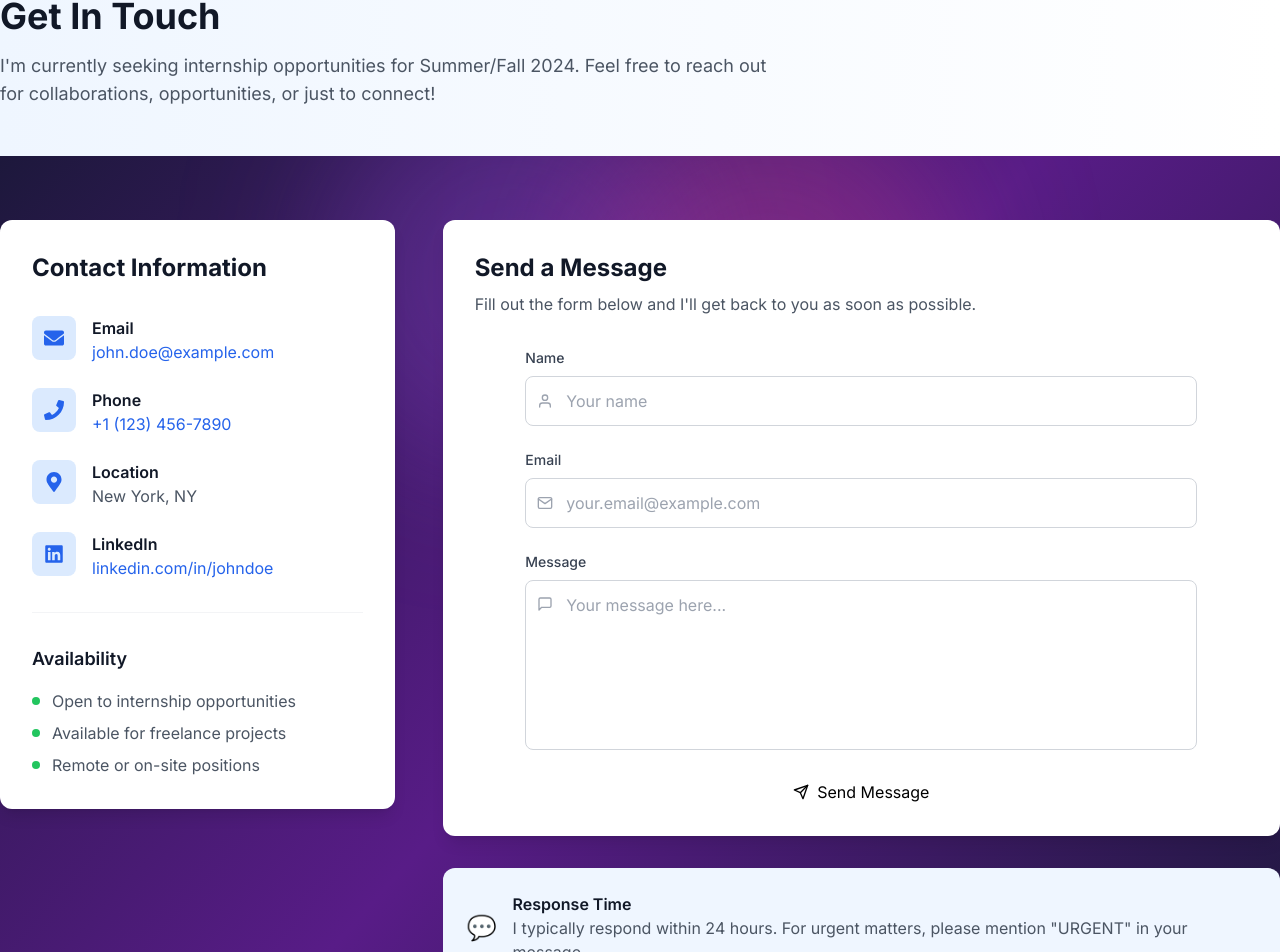
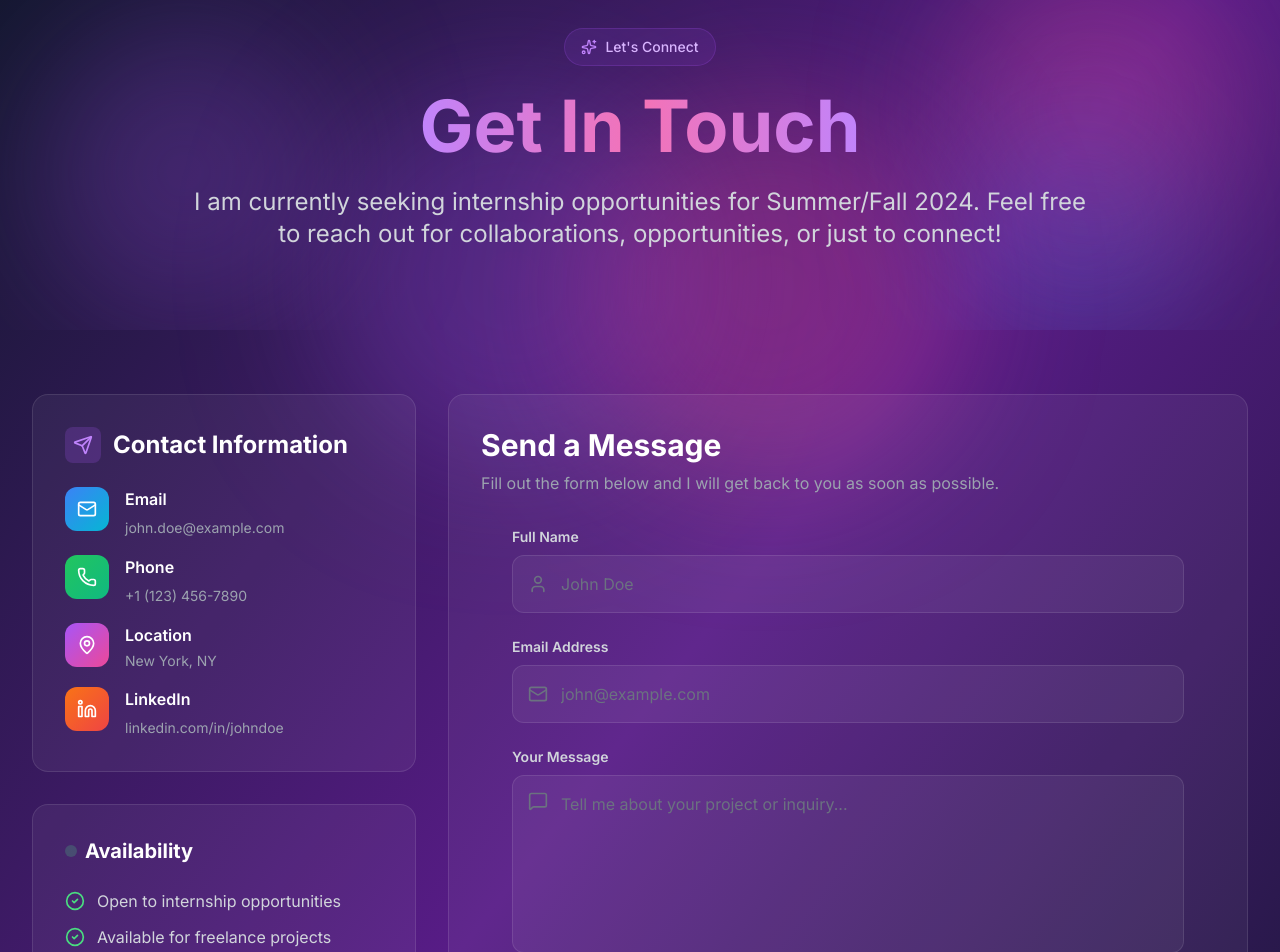
Before and after one commit to arosha-w/Portfolio-arosha, a React app in the folder frontend/: page /contact in a window 1280 px wide. Shown: the part 116-1068 px from the top of the page. Built offline with nearby package versions, Linux system fonts and the light colour scheme; the HTML template or start-up script is replaced by a standard one.

Commit message:
add styles for page

```diff
--- a/frontend/src/components/ContactForm.jsx
+++ b/frontend/src/components/ContactForm.jsx
@@ -1,5 +1,5 @@
 import { useState } from 'react';
-import { FiSend, FiUser, FiMail, FiMessageSquare } from 'react-icons/fi';
+import { Send, User, Mail, MessageSquare, CheckCircle2, AlertCircle } from 'lucide-react';
 import axios from 'axios';
 
 const ContactForm = () => {
@@ -48,12 +48,12 @@ const ContactForm = () => {
     <div className="max-w-2xl mx-auto">
       <form onSubmit={handleSubmit} className="space-y-6">
         {/* Name Input */}
-        <div>
-          <label htmlFor="name" className="block text-sm font-medium text-gray-700 mb-2">
-            Name
+        <div className="group">
+          <label htmlFor="name" className="block text-sm font-semibold text-gray-300 mb-2">
+            Full Name
           </label>
           <div className="relative">
-            <FiUser className="absolute left-3 top-1/2 transform -translate-y-1/2 text-gray-400" />
+            <User className="absolute left-4 top-1/2 transform -translate-y-1/2 text-gray-500 w-5 h-5 group-hover:text-purple-400 transition-colors duration-300" />
             <input
               type="text"
               id="name"
@@ -61,19 +61,19 @@ const ContactForm = () => {
               value={formData.name}
               onChange={handleChange}
               required
-              className="w-full pl-10 pr-4 py-3 border border-gray-300 rounded-lg focus:ring-2 focus:ring-primary-500 focus:border-transparent transition-all duration-300"
-              placeholder="Your name"
+              className="w-full pl-12 pr-4 py-4 bg-white/5 border border-white/10 rounded-xl text-white placeholder-gray-500 focus:border-purple-500 focus:ring-2 focus:ring-purple-500/20 transition-all duration-300 hover:border-white/20"
+              placeholder="John Doe"
             />
           </div>
         </div>
 
         {/* Email Input */}
-        <div>
-          <label htmlFor="email" className="block text-sm font-medium text-gray-700 mb-2">
-            Email
+        <div className="group">
+          <label htmlFor="email" className="block text-sm font-semibold text-gray-300 mb-2">
+            Email Address
           </label>
           <div className="relative">
-            <FiMail className="absolute left-3 top-1/2 transform -translate-y-1/2 text-gray-400" />
+            <Mail className="absolute left-4 top-1/2 transform -translate-y-1/2 text-gray-500 w-5 h-5 group-hover:text-purple-400 transition-colors duration-300" />
             <input
               type="email"
               id="email"
@@ -81,19 +81,19 @@ const ContactForm = () => {
               value={formData.email}
               onChange={handleChange}
               required
-              className="w-full pl-10 pr-4 py-3 border border-gray-300 rounded-lg focus:ring-2 focus:ring-primary-500 focus:border-transparent transition-all duration-300"
-              placeholder="your.email@example.com"
+              className="w-full pl-12 pr-4 py-4 bg-white/5 border border-white/10 rounded-xl text-white placeholder-gray-500 focus:border-purple-500 focus:ring-2 focus:ring-purple-500/20 transition-all duration-300 hover:border-white/20"
+              placeholder="john@example.com"
             />
           </div>
         </div>
 
         {/* Message Input */}
-        <div>
-          <label htmlFor="message" className="block text-sm font-medium text-gray-700 mb-2">
-            Message
+        <div className="group">
+          <label htmlFor="message" className="block text-sm font-semibold text-gray-300 mb-2">
+            Your Message
           </label>
           <div className="relative">
-            <FiMessageSquare className="absolute left-3 top-4 text-gray-400" />
+            <MessageSquare className="absolute left-4 top-4 text-gray-500 w-5 h-5 group-hover:text-purple-400 transition-colors duration-300" />
             <textarea
               id="message"
               name="message"
@@ -101,8 +101,8 @@ const ContactForm = () => {
               onChange={handleChange}
               required
               rows="6"
-              className="w-full pl-10 pr-4 py-3 border border-gray-300 rounded-lg focus:ring-2 focus:ring-primary-500 focus:border-transparent transition-all duration-300 resize-none"
-              placeholder="Your message here..."
+              className="w-full pl-12 pr-4 py-4 bg-white/5 border border-white/10 rounded-xl text-white placeholder-gray-500 focus:border-purple-500 focus:ring-2 focus:ring-purple-500/20 transition-all duration-300 resize-none hover:border-white/20"
+              placeholder="Tell me about your project or inquiry..."
             />
           </div>
         </div>
@@ -111,16 +111,16 @@ const ContactForm = () => {
         <button
           type="submit"
           disabled={isSubmitting}
-          className="w-full btn-primary flex items-center justify-center space-x-2 disabled:opacity-50 disabled:cursor-not-allowed"
+          className="group w-full px-8 py-4 bg-gradient-to-r from-purple-600 to-pink-600 hover:from-purple-500 hover:to-pink-500 text-white rounded-xl font-semibold shadow-lg shadow-purple-500/50 transition-all duration-300 hover:scale-105 hover:shadow-xl hover:shadow-purple-500/60 flex items-center justify-center gap-2 disabled:opacity-50 disabled:cursor-not-allowed disabled:hover:scale-100"
         >
           {isSubmitting ? (
             <>
-              <div className="w-5 h-5 border-t-2 border-white rounded-full animate-spin" />
+              <div className="w-5 h-5 border-2 border-white/30 border-t-white rounded-full animate-spin" />
               <span>Sending...</span>
             </>
           ) : (
             <>
-              <FiSend />
+              <Send className="w-5 h-5 group-hover:translate-x-1 transition-transform duration-300" />
               <span>Send Message</span>
             </>
           )}
@@ -129,16 +129,40 @@ const ContactForm = () => {
         {/* Status Message */}
         {submitStatus && (
           <div
-            className={`p-4 rounded-lg ${
+            className={`p-4 rounded-xl flex items-start gap-3 animate-fade-in ${
               submitStatus.type === 'success'
-                ? 'bg-green-50 text-green-800 border border-green-200'
-                : 'bg-red-50 text-red-800 border border-red-200'
+                ? 'bg-green-500/10 border border-green-500/30'
+                : 'bg-red-500/10 border border-red-500/30'
             }`}
           >
-            {submitStatus.message}
+            {submitStatus.type === 'success' ? (
+              <CheckCircle2 className="w-5 h-5 text-green-400 flex-shrink-0 mt-0.5" />
+            ) : (
+              <AlertCircle className="w-5 h-5 text-red-400 flex-shrink-0 mt-0.5" />
+            )}
+            <p className={submitStatus.type === 'success' ? 'text-green-400' : 'text-red-400'}>
+              {submitStatus.message}
+            </p>
           </div>
         )}
       </form>
+
+      <style>{`
+        @keyframes fade-in {
+          from {
+            opacity: 0;
+            transform: translateY(10px);
+          }
+          to {
+            opacity: 1;
+            transform: translateY(0);
+          }
+        }
+
+        .animate-fade-in {
+          animation: fade-in 0.3s ease-out;
+        }
+      `}</style>
     </div>
   );
 };
--- a/frontend/src/pages/Contact.jsx
+++ b/frontend/src/pages/Contact.jsx
@@ -1,125 +1,188 @@
+import { useState } from 'react';
 import ContactForm from '../components/ContactForm';
-import { FaEnvelope, FaPhone, FaMapMarkerAlt, FaLinkedin } from 'react-icons/fa';
+import { Mail, Phone, MapPin, Linkedin, Github, Sparkles, Clock, CheckCircle2, Send } from 'lucide-react';
 
 const Contact = () => {
   const contactInfo = [
     {
-      icon: FaEnvelope,
+      icon: Mail,
       title: 'Email',
       value: 'john.doe@example.com',
-      link: 'mailto:john.doe@example.com'
+      link: 'mailto:john.doe@example.com',
+      color: 'from-blue-500 to-cyan-500'
     },
     {
-      icon: FaPhone,
+      icon: Phone,
       title: 'Phone',
       value: '+1 (123) 456-7890',
-      link: 'tel:+11234567890'
+      link: 'tel:+11234567890',
+      color: 'from-green-500 to-emerald-500'
     },
     {
-      icon: FaMapMarkerAlt,
+      icon: MapPin,
       title: 'Location',
       value: 'New York, NY',
-      link: null
+      link: null,
+      color: 'from-purple-500 to-pink-500'
     },
     {
-      icon: FaLinkedin,
+      icon: Linkedin,
       title: 'LinkedIn',
       value: 'linkedin.com/in/johndoe',
-      link: 'https://linkedin.com/in/johndoe'
+      link: 'https://linkedin.com/in/johndoe',
+      color: 'from-orange-500 to-red-500'
     }
   ];
 
+  const availability = [
+    'Open to internship opportunities',
+    'Available for freelance projects',
+    'Remote or on-site positions'
+  ];
+
   return (
-    <div className="animate-fade-in">
-      {/* Header */}
-      <section className="py-12 bg-gradient-to-r from-primary-50 to-white">
-        <div className="section-padding">
-          <h1 className="text-4xl font-bold text-gray-900 mb-4">Get In Touch</h1>
-          <p className="text-lg text-gray-600 max-w-3xl">
-            I'm currently seeking internship opportunities for Summer/Fall 2024.
+    <div className="min-h-screen w-full overflow-x-hidden">
+      {/* Hero Section */}
+      <section className="relative py-20 overflow-hidden">
+        {/* Animated background */}
+        <div className="absolute inset-0 overflow-hidden pointer-events-none">
+          <div className="absolute top-20 left-10 w-72 h-72 bg-purple-500 rounded-full mix-blend-multiply filter blur-3xl opacity-20 animate-pulse"></div>
+          <div className="absolute bottom-20 right-10 w-72 h-72 bg-pink-500 rounded-full mix-blend-multiply filter blur-3xl opacity-20 animate-pulse" style={{ animationDelay: '1s' }}></div>
+          <div className="absolute top-40 right-20 w-60 h-60 bg-blue-500 rounded-full mix-blend-multiply filter blur-3xl opacity-20 animate-pulse" style={{ animationDelay: '2s' }}></div>
+        </div>
+
+        <div className="relative max-w-7xl mx-auto px-4 sm:px-6 lg:px-8">
+          <div className="text-center">
+            <div className="inline-flex items-center gap-2 px-4 py-2 bg-purple-500/10 backdrop-blur-sm rounded-full border border-purple-500/20 mb-6">
+              <Sparkles className="w-4 h-4 text-purple-400" />
+              <span className="text-purple-300 text-sm font-medium">Let's Connect</span>
+            </div>
+
+            <h1 className="text-5xl md:text-7xl font-bold mb-6">
+              <span className="bg-gradient-to-r from-purple-400 via-pink-400 to-purple-400 bg-clip-text text-transparent">
+                Get In Touch
+              </span>
+            </h1>
+
+            <p className="text-xl md:text-2xl text-gray-300 max-w-4xl mx-auto leading-relaxed">
+              I am currently seeking internship opportunities for Summer/Fall 2024.
               Feel free to reach out for collaborations, opportunities, or just to connect!
             </p>
+          </div>
         </div>
       </section>
 
       {/* Contact Content */}
-      <section className="py-16">
-        <div className="section-padding">
-          <div className="grid lg:grid-cols-3 gap-12">
-            {/* Contact Information */}
-            <div>
-              <div className="bg-white rounded-xl shadow-lg p-8">
-                <h2 className="text-2xl font-bold text-gray-900 mb-8">Contact Information</h2>
-                <div className="space-y-6">
-                  {contactInfo.map((info, index) => (
-                    <div key={index} className="flex items-start space-x-4">
-                      <div className="p-3 bg-primary-100 rounded-lg">
-                        <info.icon className="text-primary-600 text-xl" />
+      <section className="relative py-16 pb-20">
+        <div className="max-w-7xl mx-auto px-4 sm:px-6 lg:px-8">
+          <div className="grid lg:grid-cols-3 gap-8">
+            {/* Left Column - Contact Information */}
+            <div className="space-y-8">
+              {/* Contact Info Card */}
+              <div className="group relative bg-white/5 backdrop-blur-sm rounded-2xl p-8 border border-white/10 hover:border-purple-500/50 transition-all duration-300">
+                <div className="absolute inset-0 bg-gradient-to-br from-purple-500/5 to-pink-500/5 rounded-2xl opacity-0 group-hover:opacity-100 transition-opacity duration-300"></div>
+
+                <div className="relative">
+                  <h2 className="text-2xl font-bold text-white mb-6 flex items-center gap-3">
+                    <div className="p-2 bg-purple-500/20 rounded-lg">
+                      <Send className="w-5 h-5 text-purple-400" />
                     </div>
-                      <div>
-                        <h3 className="font-semibold text-gray-900">{info.title}</h3>
+                    Contact Information
+                  </h2>
+
+                  <div className="space-y-4">
+                    {contactInfo.map((info, index) => {
+                      const Icon = info.icon;
+                      return (
+                        <div key={index} className="flex items-start gap-4 group/item">
+                          <div className={`p-3 bg-gradient-to-br ${info.color} rounded-xl group-hover/item:scale-110 transition-transform duration-300`}>
+                            <Icon className="text-white w-5 h-5" />
+                          </div>
+                          <div className="flex-1">
+                            <h3 className="font-semibold text-white mb-1">{info.title}</h3>
                             {info.link ? (
-                          <a
-                            href={info.link}
-                            className="text-primary-600 hover:text-primary-700 transition-colors duration-300"
+
+                                <a href={info.link}
+                                target="_blank"
+                                rel="noopener noreferrer"
+                                className="text-gray-400 hover:text-purple-400 transition-colors duration-300 text-sm break-all"
                               >
                                 {info.value}
                               </a>
                             ) : (
-                          <p className="text-gray-600">{info.value}</p>
+                              <p className="text-gray-400 text-sm">{info.value}</p>
                             )}
                           </div>
                         </div>
-                  ))}
-                </div>
-
-                {/* Availability */}
-                <div className="mt-8 pt-8 border-t border-gray-100">
-                  <h3 className="text-lg font-semibold text-gray-900 mb-4">Availability</h3>
-                  <ul className="space-y-2 text-gray-600">
-                    <li className="flex items-center">
-                      <div className="w-2 h-2 bg-green-500 rounded-full mr-3"></div>
-                      Open to internship opportunities
-                    </li>
-                    <li className="flex items-center">
-                      <div className="w-2 h-2 bg-green-500 rounded-full mr-3"></div>
-                      Available for freelance projects
-                    </li>
-                    <li className="flex items-center">
-                      <div className="w-2 h-2 bg-green-500 rounded-full mr-3"></div>
-                      Remote or on-site positions
-                    </li>
-                  </ul>
+                      );
+                    })}
                   </div>
                 </div>
               </div>
 
-            {/* Contact Form */}
+              {/* Availability Card */}
+              <div className="group relative bg-white/5 backdrop-blur-sm rounded-2xl p-8 border border-white/10 hover:border-green-500/50 transition-all duration-300">
+                <div className="absolute inset-0 bg-gradient-to-br from-green-500/5 to-emerald-500/5 rounded-2xl opacity-0 group-hover:opacity-100 transition-opacity duration-300"></div>
+
+                <div className="relative">
+                  <div className="flex items-center gap-2 mb-6">
+                    <div className="w-3 h-3 bg-green-400 rounded-full animate-pulse"></div>
+                    <h3 className="text-xl font-bold text-white">Availability</h3>
+                  </div>
+
+                  <ul className="space-y-3">
+                    {availability.map((item, index) => (
+                      <li key={index} className="flex items-center gap-3 text-gray-300">
+                        <CheckCircle2 className="w-5 h-5 text-green-400 flex-shrink-0" />
+                        <span>{item}</span>
+                      </li>
+                    ))}
+                  </ul>
+                </div>
+              </div>
+
+              {/* Response Time Card */}
+              <div className="group relative bg-white/5 backdrop-blur-sm rounded-2xl p-6 border border-white/10 hover:border-purple-500/50 transition-all duration-300">
+                <div className="absolute inset-0 bg-gradient-to-br from-purple-500/5 to-pink-500/5 rounded-2xl opacity-0 group-hover:opacity-100 transition-opacity duration-300"></div>
+
+                <div className="relative flex items-start gap-4">
+                  <div className="p-3 bg-purple-500/20 rounded-xl">
+                    <Clock className="w-6 h-6 text-purple-400" />
+                  </div>
+                  <div>
+                    <h3 className="font-semibold text-white mb-2">Response Time</h3>
+                    <p className="text-gray-400 text-sm leading-relaxed">
+                      I typically respond within 24 hours. For urgent matters, please mention URGENT in your message.
+                    </p>
+                  </div>
+                </div>
+              </div>
+            </div>
+
+            {/* Right Column - Contact Form */}
             <div className="lg:col-span-2">
-              <div className="bg-white rounded-xl shadow-lg p-8">
-                <h2 className="text-2xl font-bold text-gray-900 mb-2">Send a Message</h2>
-                <p className="text-gray-600 mb-8">
-                  Fill out the form below and I'll get back to you as soon as possible.
+              <div className="group relative bg-white/5 backdrop-blur-sm rounded-2xl p-8 border border-white/10 hover:border-purple-500/50 transition-all duration-300">
+                <div className="absolute inset-0 bg-gradient-to-br from-purple-500/5 to-pink-500/5 rounded-2xl opacity-0 group-hover:opacity-100 transition-opacity duration-300"></div>
+
+                <div className="relative">
+                  <h2 className="text-3xl font-bold text-white mb-2">Send a Message</h2>
+                  <p className="text-gray-400 mb-8">
+                    Fill out the form below and I will get back to you as soon as possible.
                   </p>
                   <ContactForm />
-              </div>
-
-              {/* Response Time */}
-              <div className="mt-8 p-6 bg-primary-50 rounded-xl">
-                <div className="flex items-center">
-                  <div className="text-primary-600 text-2xl mr-4">💬</div>
-                  <div>
-                    <h3 className="font-semibold text-gray-900">Response Time</h3>
-                    <p className="text-gray-600">
-                      I typically respond within 24 hours. For urgent matters, please mention "URGENT" in your message.
-                    </p>
-                  </div>
                 </div>
               </div>
             </div>
           </div>
         </div>
       </section>
+
+      <style>{`
+        @keyframes pulse {
+          0%, 100% { opacity: 0.2; }
+          50% { opacity: 0.3; }
+        }
+      `}</style>
     </div>
   );
 };
```
Lines whose indentation alone changed are shown as unchanged.
